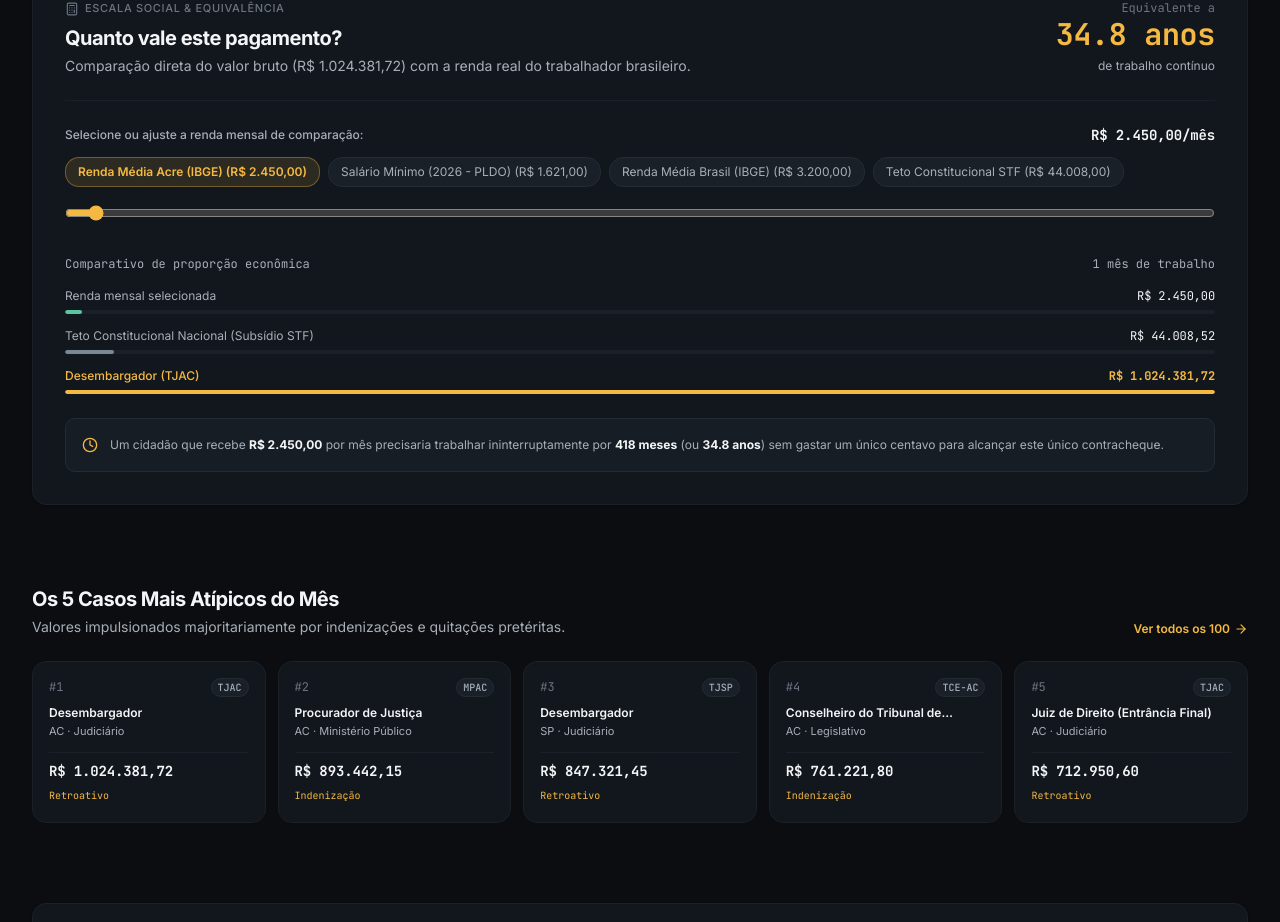
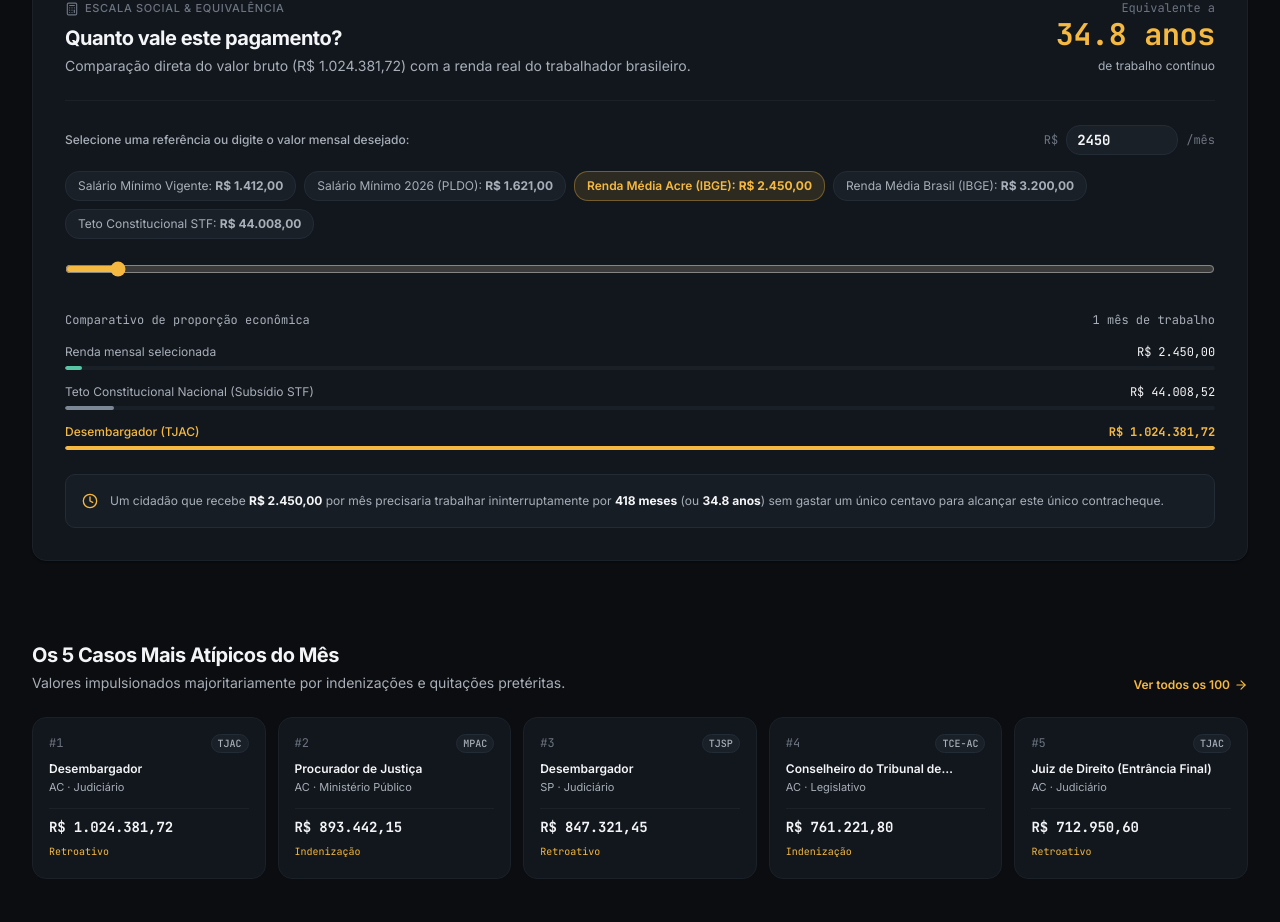
Before and after one commit to walbarellos/fora-da-curva-ac, a Next.js app: page / in a window 1280 px wide. Shown: the part 978-1900 px from the top of the page. Built offline with nearby package versions, Linux system fonts and the light colour scheme.

Commit message:
fix(comparador): remove hardcoded 1412 slider min, add direct input, and support both R$ 1.412 and R$ 1.621

```diff
--- a/src/components/ComparadorEscala.tsx
+++ b/src/components/ComparadorEscala.tsx
@@ -21,8 +21,9 @@ export default function ComparadorEscala({
   const anosNecessarios = (valorPagamento / (rendaReferencia * 12)).toFixed(1);
 
   const presets = [
+    { label: 'Salário Mínimo Vigente', valor: 1412 },
+    { label: 'Salário Mínimo 2026 (PLDO)', valor: 1621 },
     { label: 'Renda Média Acre (IBGE)', valor: 2450 },
-    { label: 'Salário Mínimo (2026 - PLDO)', valor: 1621 },
     { label: 'Renda Média Brasil (IBGE)', valor: 3200 },
     { label: 'Teto Constitucional STF', valor: 44008 },
   ];
@@ -54,13 +55,23 @@ export default function ComparadorEscala({
       </div>
 
       {/* Seletor de renda */}
-      <div className="space-y-3">
-        <label className="text-xs font-medium text-[var(--text-medium)] flex items-center justify-between">
-          <span>Selecione ou ajuste a renda mensal de comparação:</span>
-          <span className="text-sm font-bold text-[var(--text-high)] font-mono tabular-nums">
-            {formatCurrency(rendaReferencia)}/mês
-          </span>
-        </label>
+      <div className="space-y-4">
+        <div className="flex flex-col sm:flex-row sm:items-center justify-between gap-2">
+          <label className="text-xs font-medium text-[var(--text-medium)]">
+            Selecione uma referência ou digite o valor mensal desejado:
+          </label>
+          <div className="flex items-center gap-2">
+            <span className="text-xs font-mono text-[var(--text-muted)]">R$</span>
+            <input
+              type="number"
+              value={rendaReferencia}
+              onChange={(e) => setRendaReferencia(Math.max(1, Number(e.target.value)))}
+              className="w-28 px-2.5 py-1 text-sm font-bold text-[var(--text-high)] font-mono tabular-nums bg-[var(--bg-subtle)] border border-[var(--border-subtle)] rounded-lg focus:outline-none focus:border-[var(--accent)]"
+              aria-label="Digitar renda mensal"
+            />
+            <span className="text-xs font-mono text-[var(--text-muted)]">/mês</span>
+          </div>
+        </div>
 
         <div className="flex flex-wrap gap-2">
           {presets.map((preset) => (
@@ -74,20 +85,20 @@ export default function ComparadorEscala({
                   : 'bg-[var(--bg-subtle)] border-[var(--border-subtle)] text-[var(--text-medium)] hover:text-[var(--text-high)] hover:border-[var(--border-strong)]'
               }`}
             >
-              {preset.label} ({formatCurrency(preset.valor)})
+              {preset.label}: <strong>{formatCurrency(preset.valor)}</strong>
             </button>
           ))}
         </div>
 
         <input
           type="range"
-          min="1412"
+          min="500"
           max="50000"
-          step="200"
+          step="50"
           value={rendaReferencia}
           onChange={(e) => setRendaReferencia(Number(e.target.value))}
           className="w-full accent-[var(--accent)] bg-[var(--bg-subtle)] h-2 rounded-lg cursor-pointer mt-2"
-          aria-label="Ajustar renda de referência"
+          aria-label="Ajustar renda de referência no controle deslizante"
         />
       </div>
 
```
